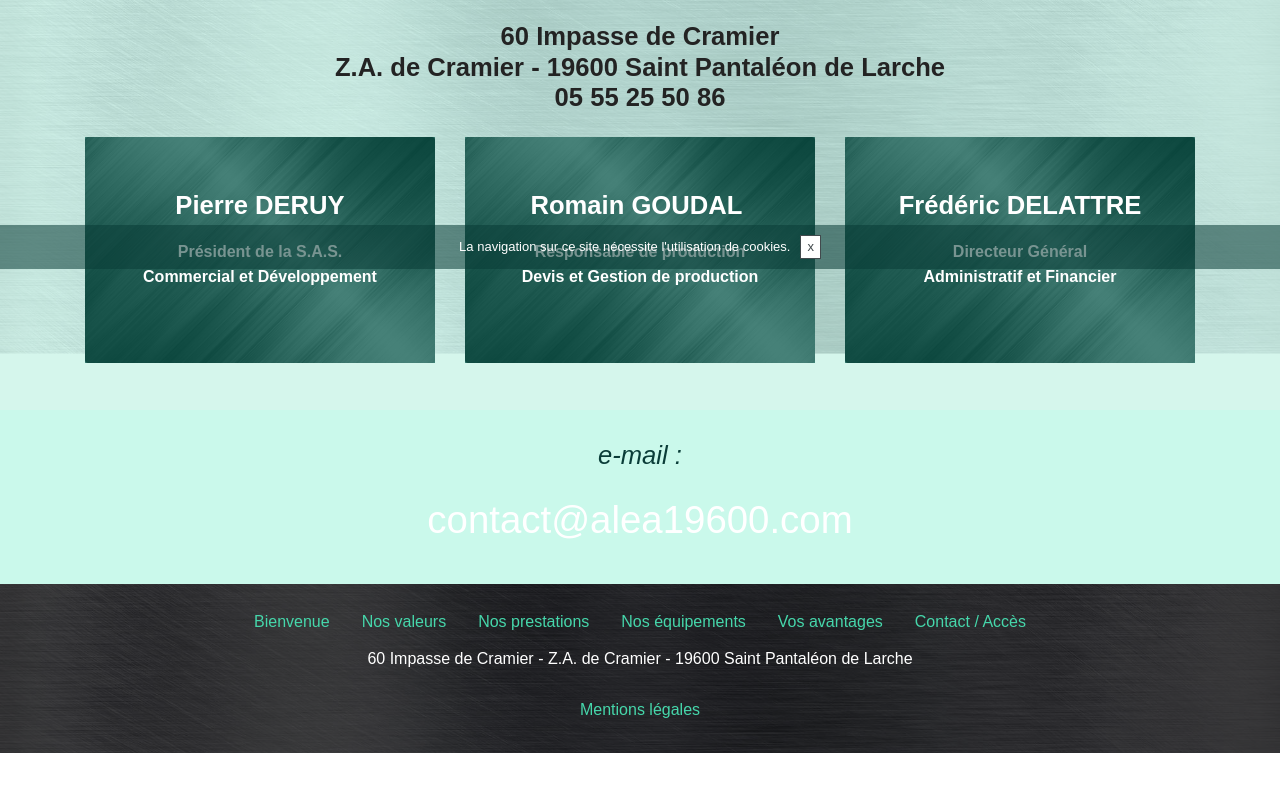
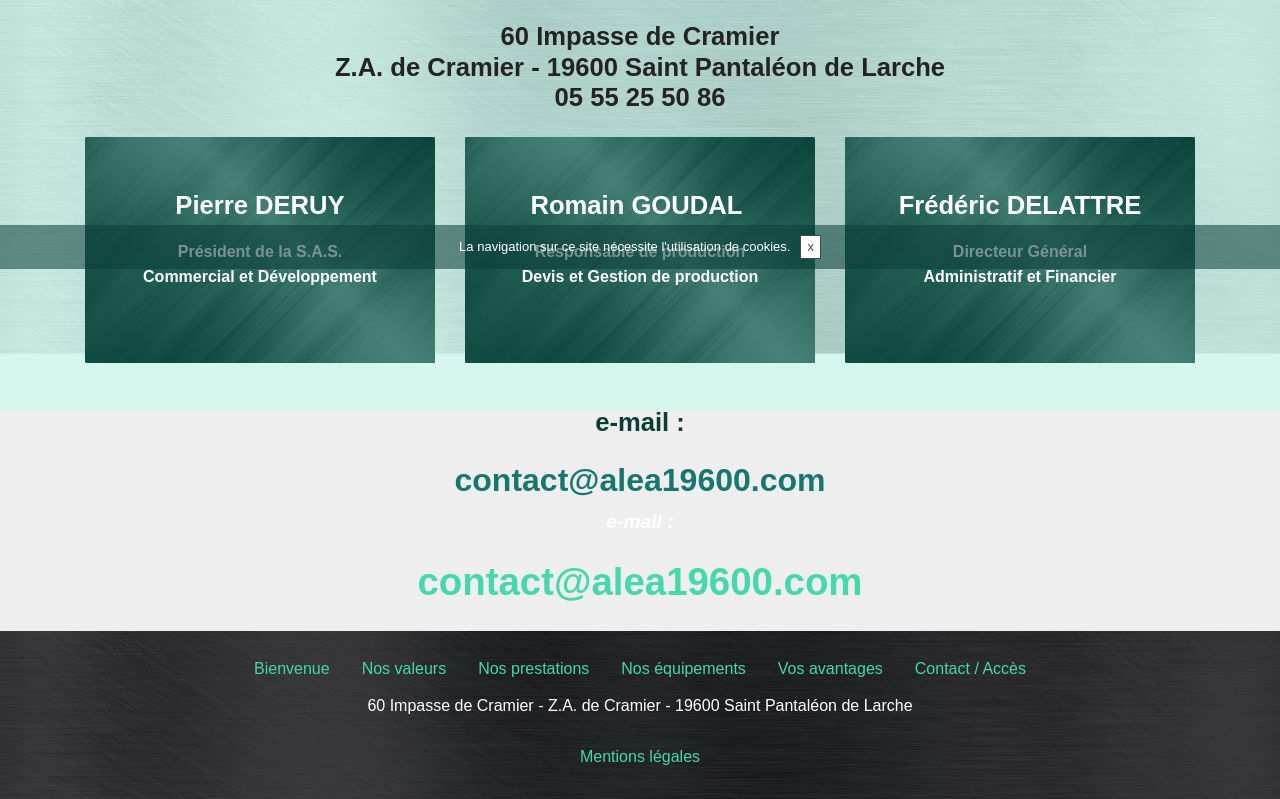
Before and after one commit to Alea-entreprise/Bienvenue-3, a plain HTML site: page page4.html in a window 1280 px wide. Shown: the part 531-1330 px from the top of the page. Before the commit the page ends 1284 px from the top, so only its background shows below. Drawn offline with Linux system fonts and the light colour scheme; files whose address does not match are found by name; a web font is replaced by a local one.

Commit message:
Update page4.html
2

```diff
--- a/page4.html
+++ b/page4.html
@@ -66,7 +66,7 @@
     </nav>
 </section>
 
-<section class="engine"><a href="https://mobirise.info/f">simple website maker</a></section><section class="mbr-section info1 cid-rRoeNI8VKN" id="info1-2y">
+<section class="engine"><a href="https://mobirise.info/i">website creation software</a></section><section class="mbr-section info1 cid-rRoeNI8VKN" id="info1-2y">
 
 
 
@@ -146,7 +146,24 @@
     </div>
 </section>
 
-<section class="header1 cid-rUUtlQhlPW" id="header16-3u">
+<section class="mbr-section content4 cid-rUUZOnLIyk" id="content4-3x">
+
+
+
+    <div class="container">
+        <div class="media-container-row">
+            <div class="title col-12 col-md-8">
+                <h2 class="align-center pb-3 mbr-fonts-style display-2"><font color="#0a3d38"><strong>e-mail :</strong></font></h2>
+                <h3 class="mbr-section-subtitle align-center mbr-light mbr-fonts-style display-5"><a href="mailto:contact@alea19600.com" class="text-secondary"><strong>
+                    contact@alea19600.com
+                </strong></a></h3>
+
+            </div>
+        </div>
+    </div>
+</section>
+
+<section class="header1 cid-rUUYy71Pvg" id="header1-3v">
 
 
 
@@ -154,10 +171,11 @@
 
     <div class="container">
         <div class="row justify-content-md-center">
-            <div class="col-md-10 align-center">
-                <h1 class="mbr-section-title mbr-bold pb-3 mbr-fonts-style display-2"><span style="font-weight: normal;"><em>e-mail :</em></span><div></div></h1>
-                <h3 class="mbr-section-subtitle mbr-light pb-3 mbr-fonts-style display-1"><strong>
-                    <a href="mailto:contact@alea19600.com" class="text-white">contact@alea19600.com</a></strong></h3>
+            <div class="mbr-white col-md-10">
+                <h1 class="mbr-section-title align-center mbr-bold pb-3 mbr-fonts-style display-7"><em>e-mail :</em></h1>
+                <h3 class="mbr-section-subtitle align-center mbr-light pb-3 mbr-fonts-style display-1">
+                    <a href="mailto:contact@alea19600.com"><strong>contact@alea19600.com</strong></a>
+                </h3>
 
 
             </div>
```
